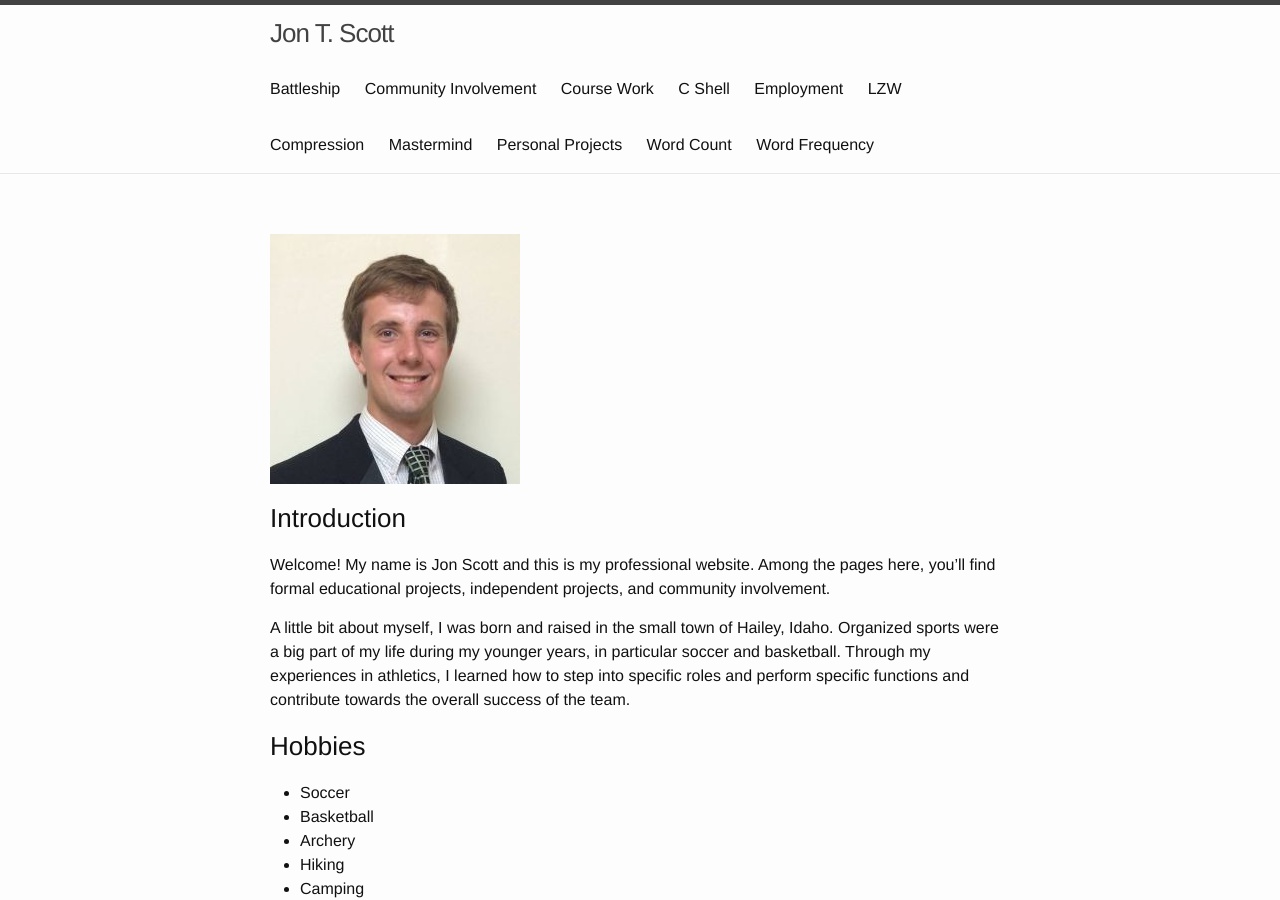
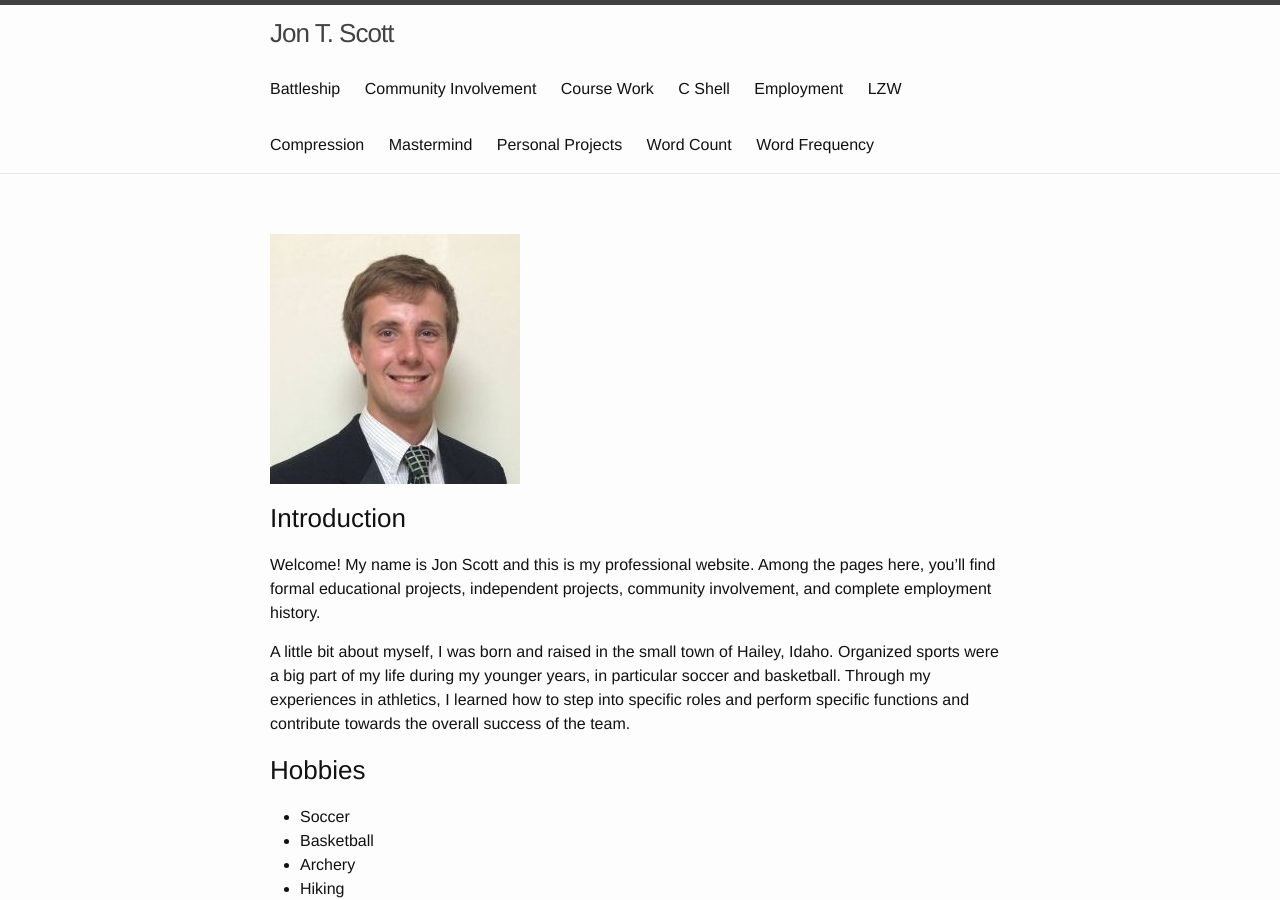
Before and after one commit to JonScott20/JonScott20.github.io, a Jekyll site: the page built from index.md, in a window 1280 px wide and 900 px high. Built offline with Jekyll 4.4.1, drawn with Linux system fonts in a browser that asks for light colours; our own code applies the rules of GitHub Pages for plain Markdown files.

Commit message:
Update index.md

```diff
--- a/index.md
+++ b/index.md
@@ -2,7 +2,7 @@
 
 ### Introduction
 
-Welcome! My name is Jon Scott and this is my professional website. Among the pages here, you'll find formal educational projects, independent projects, and community involvement.
+Welcome! My name is Jon Scott and this is my professional website. Among the pages here, you'll find formal educational projects, independent projects, community involvement, and complete employment history.
 
 A little bit about myself, I was born and raised in the small town of Hailey, Idaho. Organized sports were a big part of my life during my younger years, in particular soccer and basketball. Through my experiences in athletics, I learned how to step into specific roles and perform specific functions and contribute towards the overall success of the team.
 
```
